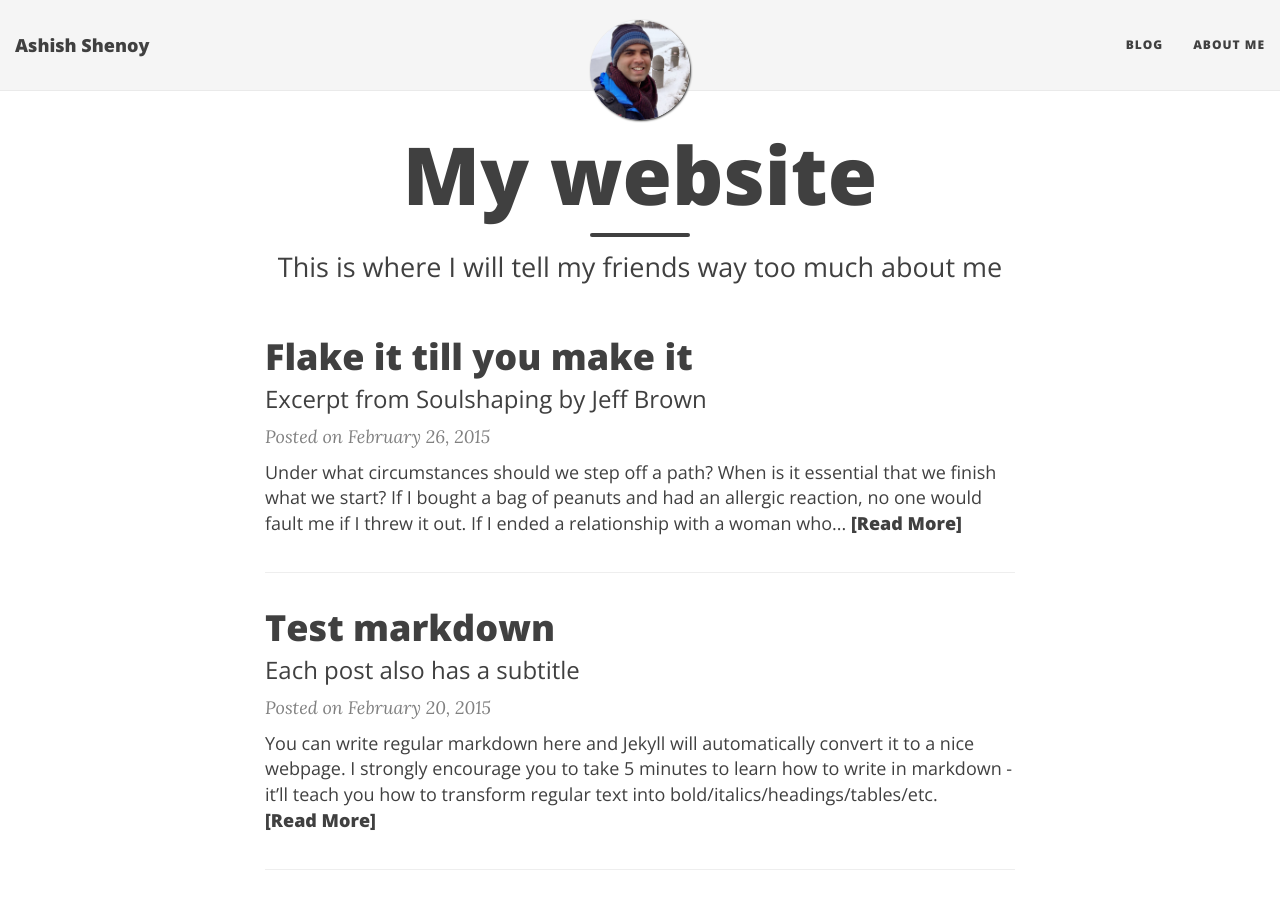
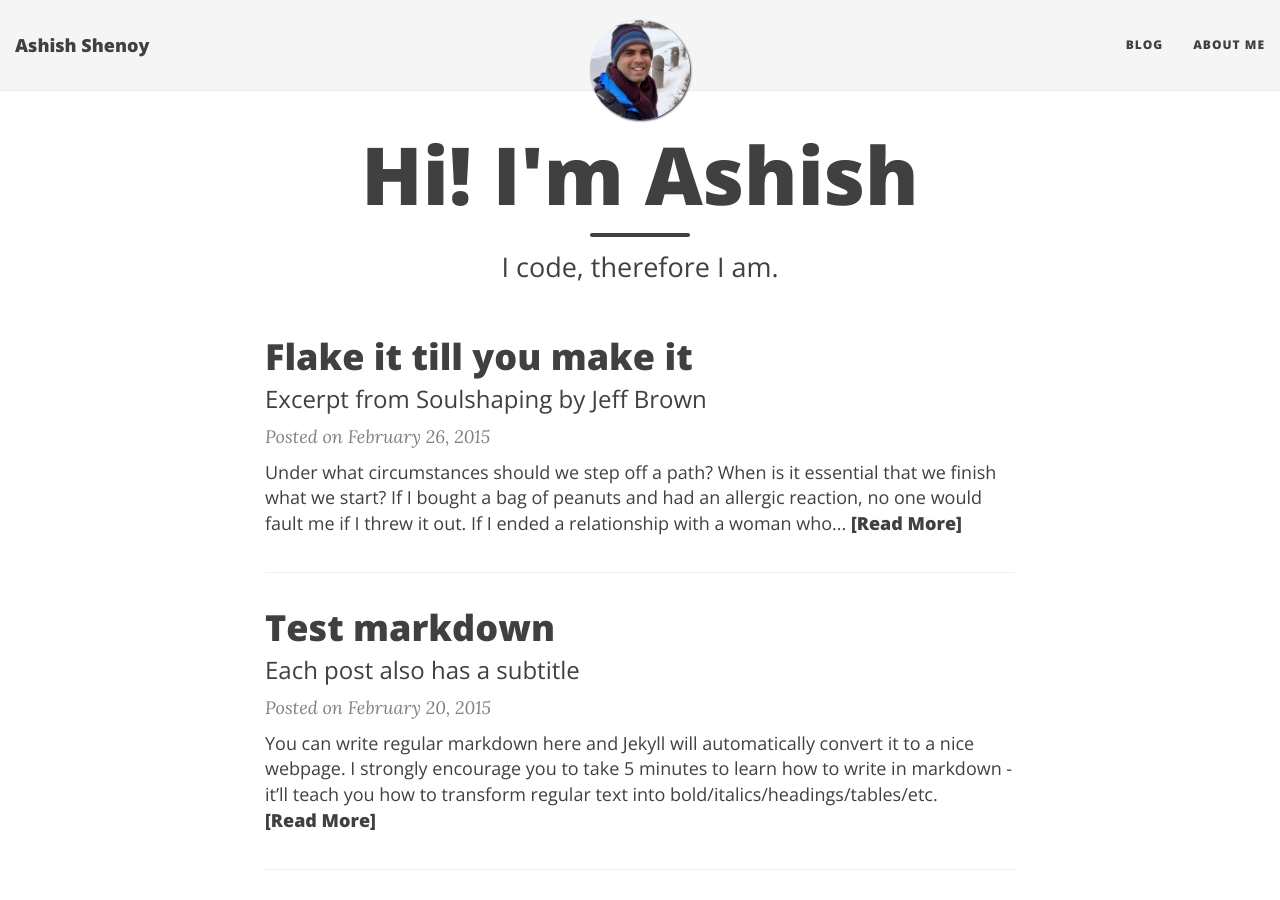
Before and after one commit to ashishvshenoy/ashishvshenoy.github.io, a Jekyll site: the page built from index.html, in a window 1280 px wide and 900 px high. Built offline with Jekyll 4.4.1, drawn with Linux system fonts in a browser that asks for light colours; nearby versions of some CDN libraries; the list of posts is cut into pages by our own code.

Commit message:
modified index

```diff
--- a/index.html
+++ b/index.html
@@ -1,7 +1,7 @@
 ---
 layout: page
-title: My website
-subtitle: This is where I will tell my friends way too much about me
+title: Hi! I'm Ashish
+subtitle: I code, therefore I am.
 use-site-title: true
 ---
 
```
